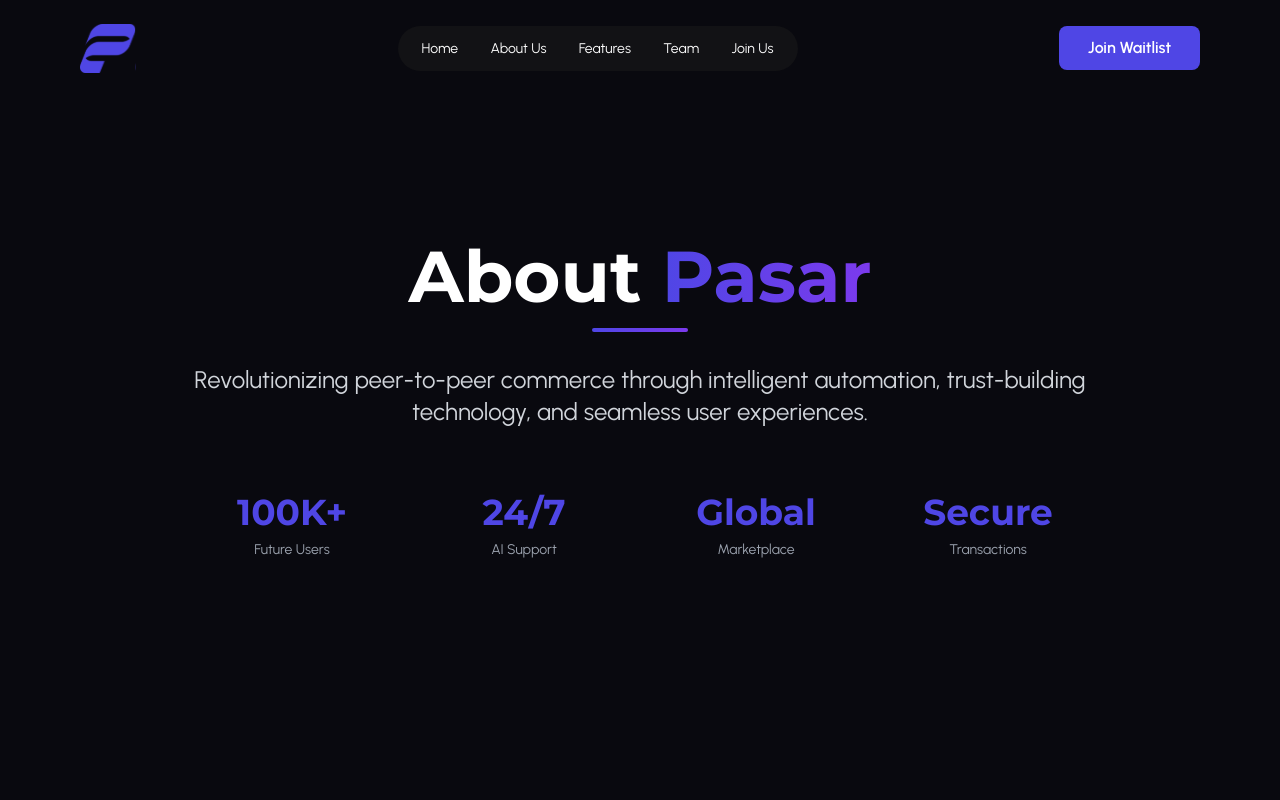
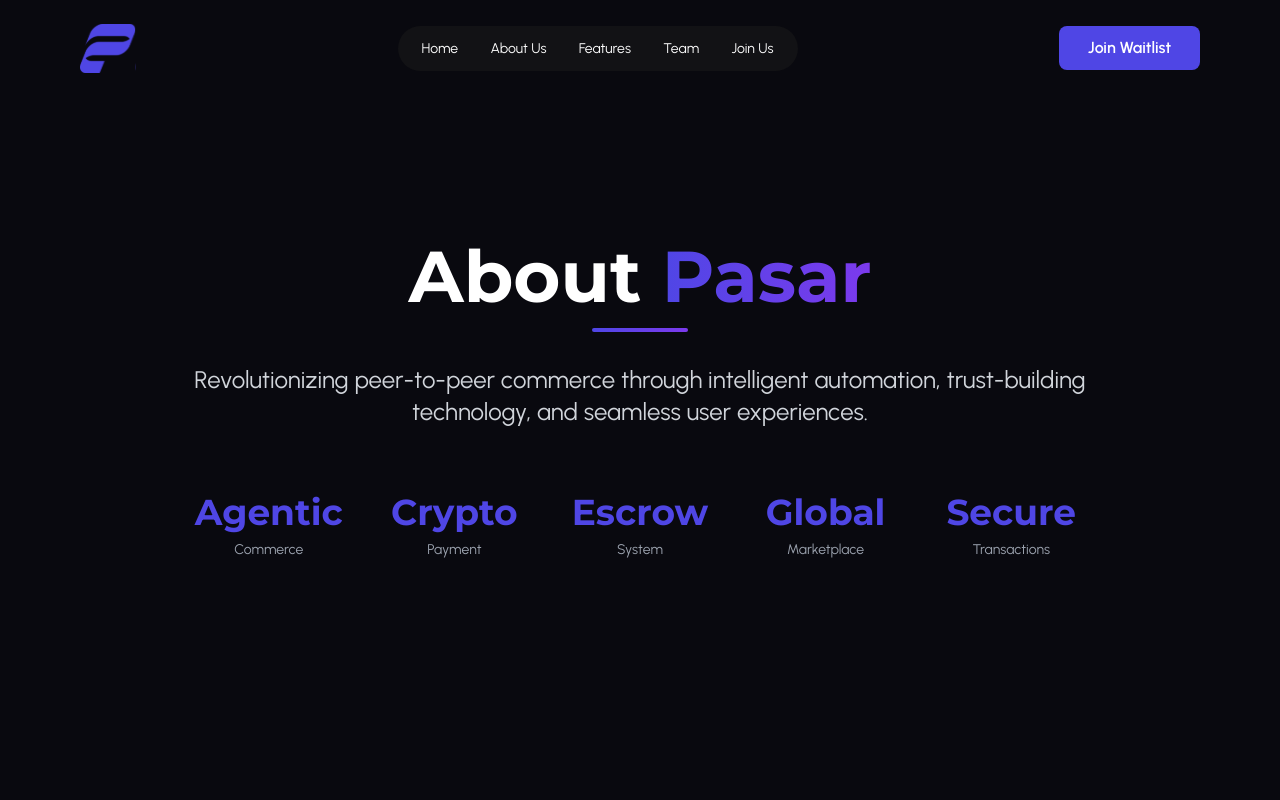
Before and after one commit to olujimiAdebakin/Pasar_waitlist, a React (Vite) app: page /about in a window 1280 px wide. Shown: the top 800 px of the page. Built offline with nearby package versions, Linux system fonts and the light colour scheme; a web font is replaced by a local one.

Commit message:
Update AboutHero component to enhance stats grid with new labels and adjust layout

```diff
--- a/src/components/section/AboutHero.tsx
+++ b/src/components/section/AboutHero.tsx
@@ -22,23 +22,26 @@ const AboutHero: React.FC = () => {
         </p>
 
         {/* Stats grid */}
-        <div className="grid grid-cols-2 md:grid-cols-4 gap-8 mt-16">
+        <div className="grid grid-cols-2 md:grid-cols-5 gap-8 mt-16">
           <div className="text-center">
             <div className="text-3xl md:text-4xl font-bold text-[#4F46E5] montserrat">
-              100K+
+              Agentic
             </div>
-            <div className="text-gray-400 text-sm mt-2 urbanist">
-              Future Users
-            </div>
+            <div className="text-gray-400 text-sm mt-2 urbanist">Commerce</div>
           </div>
           <div className="text-center">
             <div className="text-3xl md:text-4xl font-bold text-[#4F46E5] montserrat">
-              24/7
+              Crypto
             </div>
-            <div className="text-gray-400 text-sm mt-2 urbanist">
-              AI Support
+            <div className="text-gray-400 text-sm mt-2 urbanist">Payment</div>
+          </div>
+          <div className="text-center">
+            <div className="text-3xl md:text-4xl font-bold text-[#4F46E5] montserrat">
+              Escrow
             </div>
+            <div className="text-gray-400 text-sm mt-2 urbanist">System</div>
           </div>
+
           <div className="text-center">
             <div className="text-3xl md:text-4xl font-bold text-[#4F46E5] montserrat">
               Global
```
